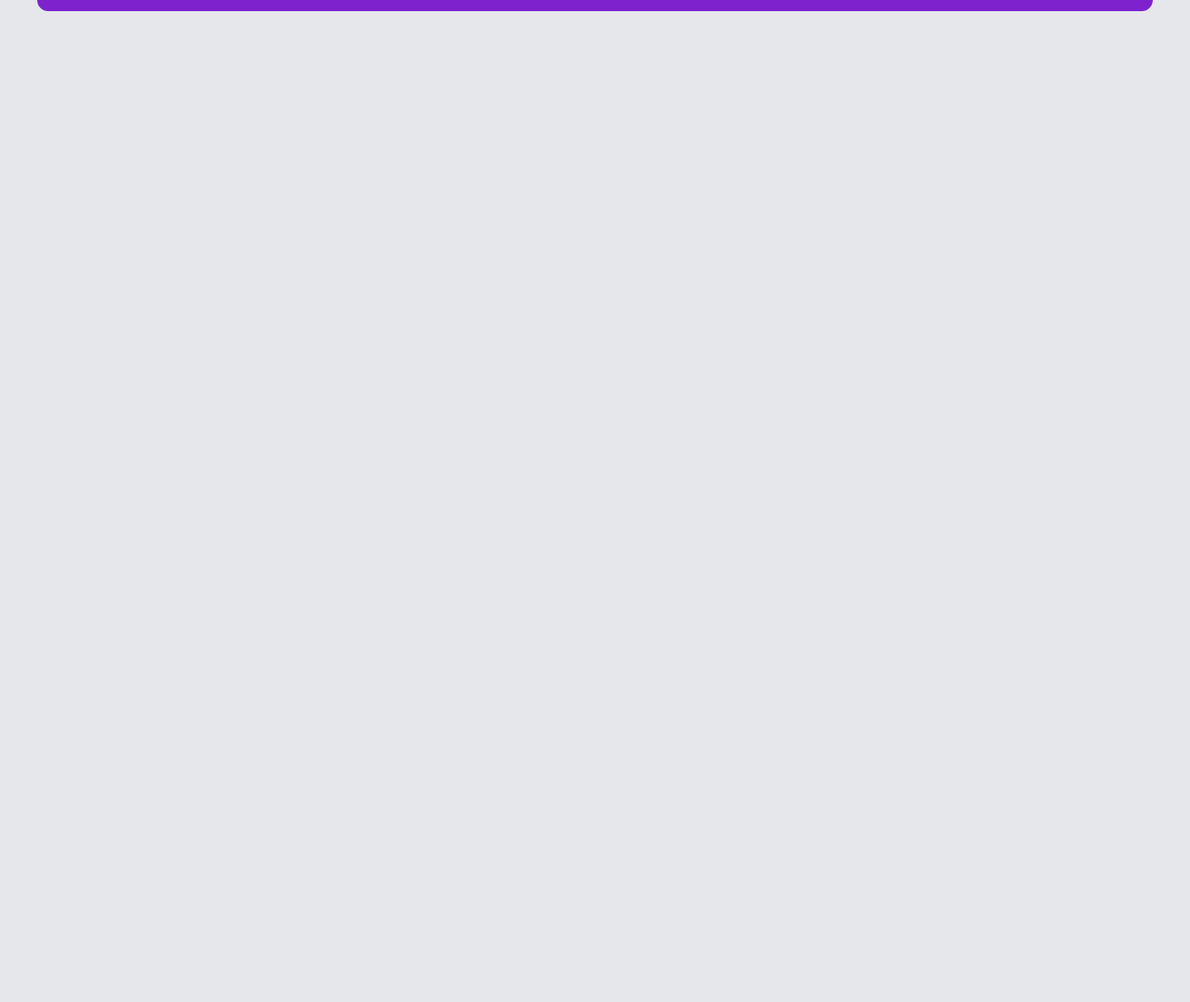
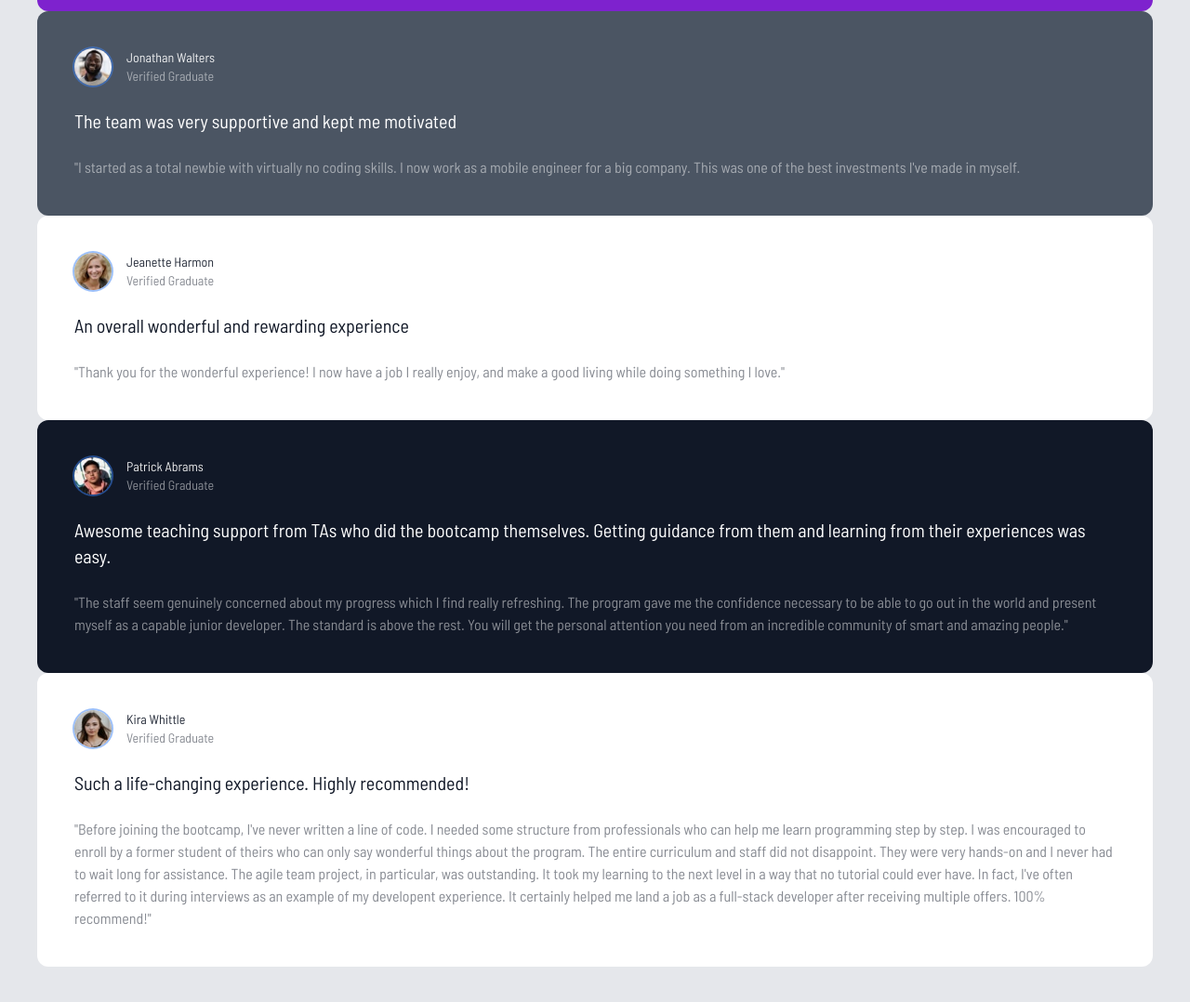
Before and after one commit to nayibor/simple-tailwind-website_projects, a website: page testimonial-grid/index.html in a window 1280 px wide. Shown: the part 372-1450 px from the top of the page at 93% size. Before the commit the page ends 800 px from the top, so only its background shows below. Drawn offline with Linux system fonts and the light colour scheme.

Commit message:
testimonial boxes added to testimonial project

```diff
--- a/testimonial-grid/index.html
+++ b/testimonial-grid/index.html
@@ -55,6 +55,138 @@
             exercitationem tempora! "
 	  </p>
 	</div>
+	<!--Box 2 -->
+	<div class="p-10 rounded-xl bg-gray-600">
+	  <!-- Box Header -->
+	  <div class="flex space-x-4">
+	    <img class="w-10 h-10 rounded-full ring-2 ring-purple" alt="" src="images/image-jonathan.jpg" />
+	    <div class="text-sm">
+	      <h4 class="opacity-90">Jonathan Walters</h4>
+	      <p class="opacity-50">Verified Graduate</p>
+	    </div>
+	  </div>
+	  <!-- Large Text -->
+	  <p class="mt-6 text-xl">The team was very supportive and kept me motivated</p>
+
+	  <!-- Small Text -->
+	  <p class="mt-6 opacity-50">
+            "I started as a total newbie with virtually no coding skills. I now
+            work as a mobile engineer for a big company. This was one of the
+            best investments I've made in myself.
+	  </p>
+	</div>
+	<!--Box 3 -->
+	<div class="hidden p-10 rounded-xl text-gray-900 bg-white">
+	  <!-- Box Header -->
+	  <div class="flex space-x-4">
+	    <img class="w-10 h-10 rounded-full ring-2 ring-purple" alt="" src="images/image-kira.jpg" />
+	    <div class="text-sm">
+	      <h4 class="opacity-90">Kira Whittle</h4>
+	      <p class="opacity-50">Verified Graduate</p>
+	    </div>
+	  </div>
+	  <!-- Large Text -->
+	  <p class="mt-6 text-xl">
+            Such a life-changing experience. Highly recommended!
+	  </p>
+
+	  <!-- Small Text -->
+	  <p class="mt-6 opacity-50">
+            "Before joining the bootcamp, I've never written a line of code. I
+            needed some structure from professionals who can help me learn
+            programming step by step. I was encouraged to enroll by a former
+            student of theirs who can only say wonderful things about the
+            program. The entire curriculum and staff did not disappoint. They
+            were very hands-on and I never had to wait long for assistance. The
+            agile team project, in particular, was outstanding. It took my
+            learning to the next level in a way that no tutorial could ever
+            have. In fact, I've often referred to it during interviews as an
+            example of my developent experience. It certainly helped me land a
+            job as a full-stack developer after receiving multiple offers. 100%
+            recommend!"
+	  </p>
+	</div>
+	<!--Box 4 -->
+	<div class="p-10 rounded-xl text-gray-900 bg-white">
+	  <!-- Box Header -->
+	  <div class="flex space-x-4">
+	    <img class="w-10 h-10 rounded-full ring-2 ring-purple" alt="" src="images/image-jeanette.jpg" />
+	    <div class="text-sm">
+	      <h4 class="opacity-90">Jeanette Harmon</h4>
+	      <p class="opacity-50">Verified Graduate</p>
+	    </div>
+	  </div>
+	  <!-- Large Text -->
+	  <p class="mt-6 text-xl">
+            An overall wonderful and rewarding experience
+	  </p>
+
+	  <!-- Small Text -->
+	  <p class="mt-6 opacity-50">
+            "Thank you for the wonderful experience! I now have a job I really
+            enjoy, and make a good living while doing something I love."
+	  </p>
+	</div>
+
+	<!--Box 5 -->
+	<div class="p-10 rounded-xl bg-gray-900">
+	  <!-- Box Header -->
+	  <div class="flex space-x-4">
+	    <img class="w-10 h-10 rounded-full ring-2 ring-purple" alt="" src="images/image-patrick.jpg" />
+	    <div class="text-sm">
+	      <h4 class="opacity-90">Patrick Abrams</h4>
+	      <p class="opacity-50">Verified Graduate</p>
+	    </div>
+	  </div>
+	  <!-- Large Text -->
+	  <p class="mt-6 text-xl">
+            Awesome teaching support from TAs who did the bootcamp themselves.
+            Getting guidance from them and learning from their experiences was
+            easy.
+	  </p>
+
+	  <!-- Small Text -->
+	  <p class="mt-6 opacity-50">
+            "The staff seem genuinely concerned about my progress which I find
+            really refreshing. The program gave me the confidence necessary to
+            be able to go out in the world and present myself as a capable
+            junior developer. The standard is above the rest. You will get the
+            personal attention you need from an incredible community of smart
+            and amazing people."
+	  </p>
+	</div>
+	<!--Box 6 -->
+	<div class="p-10 rounded-xl text-gray-900 bg-white">
+	  <!-- Box Header -->
+	  <div class="flex space-x-4">
+	    <img class="w-10 h-10 rounded-full ring-2 ring-purple" alt="" src="images/image-kira.jpg" />
+	    <div class="text-sm">
+	      <h4 class="opacity-90">Kira Whittle</h4>
+	      <p class="opacity-50">Verified Graduate</p>
+	    </div>
+	  </div>
+	  <!-- Large Text -->
+	  <p class="mt-6 text-xl">
+            Such a life-changing experience. Highly recommended!
+	  </p>
+
+	  <!-- Small Text -->
+	  <p class="mt-6 opacity-50">
+            "Before joining the bootcamp, I've never written a line of code. I
+            needed some structure from professionals who can help me learn
+            programming step by step. I was encouraged to enroll by a former
+            student of theirs who can only say wonderful things about the
+            program. The entire curriculum and staff did not disappoint. They
+            were very hands-on and I never had to wait long for assistance. The
+            agile team project, in particular, was outstanding. It took my
+            learning to the next level in a way that no tutorial could ever
+            have. In fact, I've often referred to it during interviews as an
+            example of my developent experience. It certainly helped me land a
+            job as a full-stack developer after receiving multiple offers. 100%
+            recommend!"
+	  </p>
+	</div>
+
       </div>
     </div>
   </body>
```
Also changed, not shown: testimonial-grid/css/style.css.
